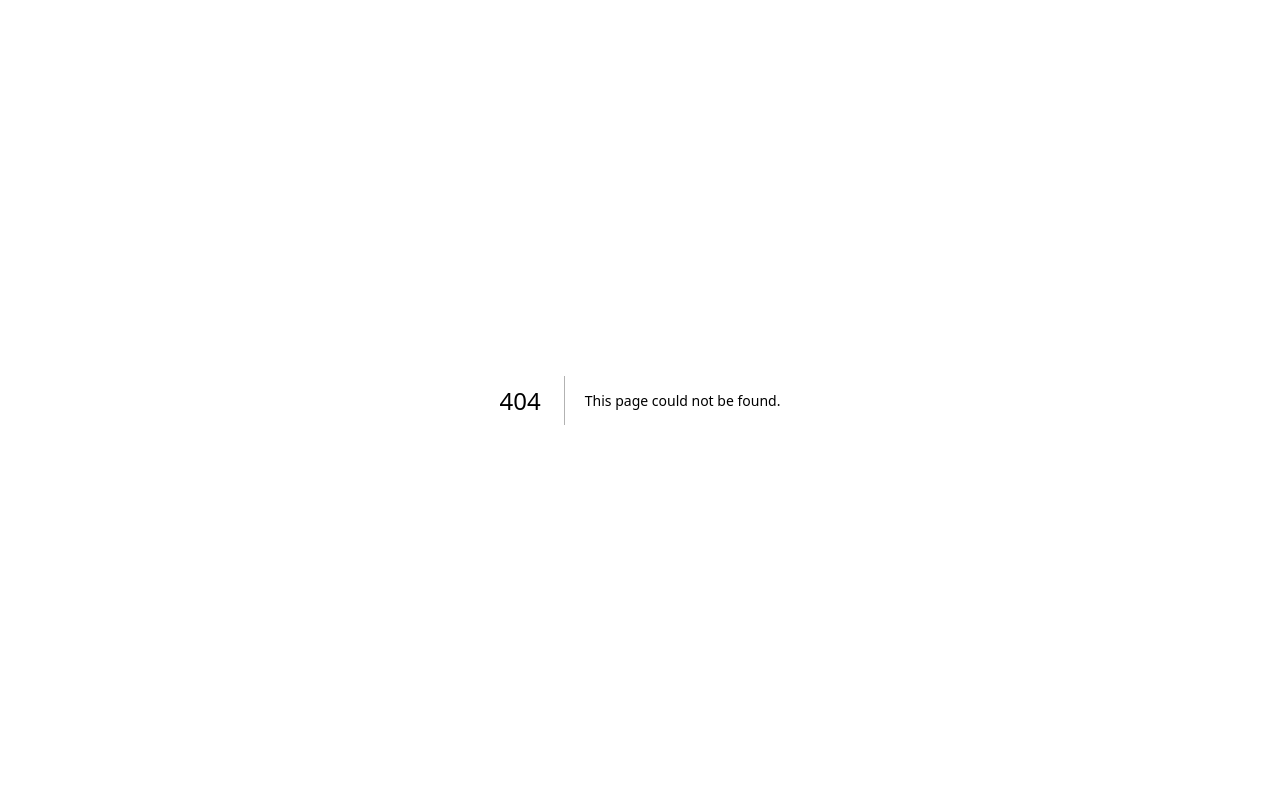
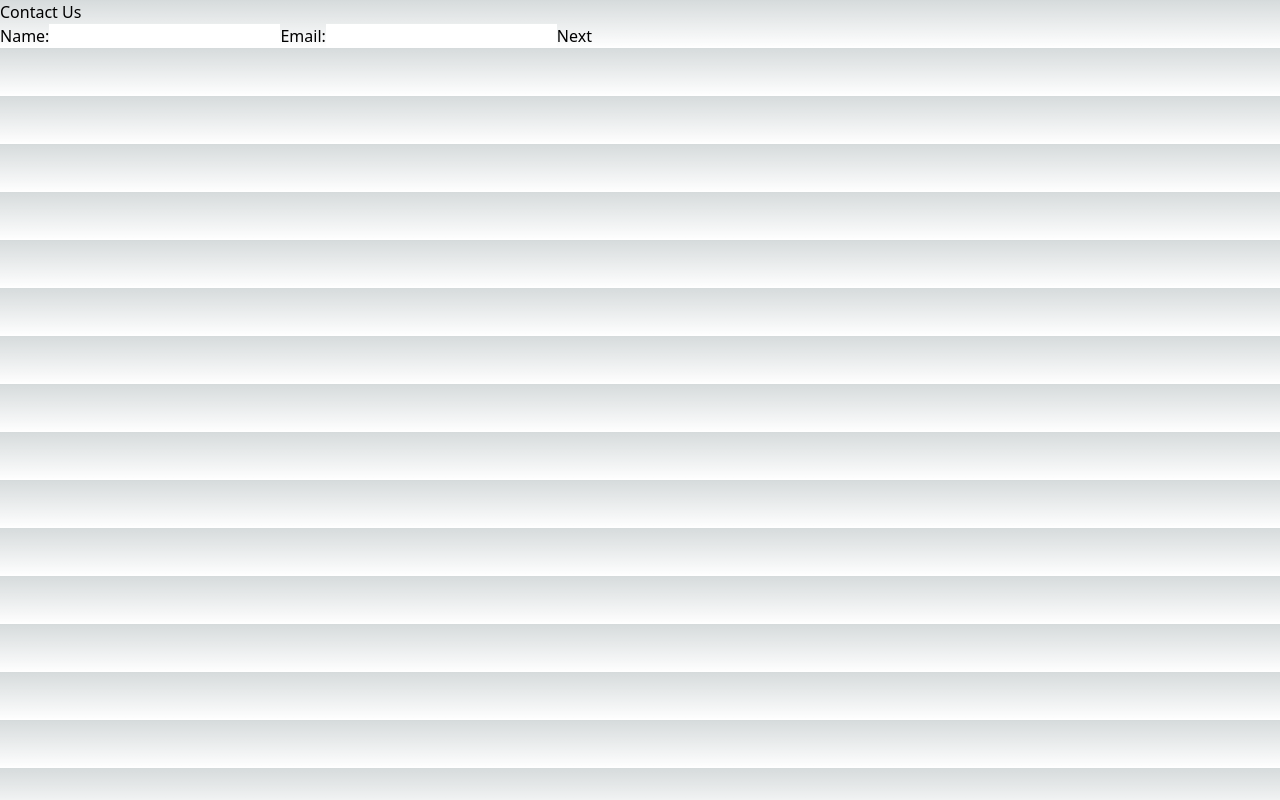
Before and after one commit to Makhi7/multi-step-veterinary-clinic-form, a Next.js app: page /contact in a window 1280 px wide. Before the commit this address had no page. Built offline with nearby package versions, Linux system fonts and the light colour scheme.

Commit message:
setup next.js,tailwind css.created components folder. created contact.js page.

```diff
--- /dev/null
+++ b/components/ContactForm.js
@@ -0,0 +1,89 @@
+
+import React, {useState} from "react";
+
+function ContactForm() {
+    const [currentStep, setCurrentStep] = useState(1);
+
+    const [name, setName] = useState('');
+    const [email, setEmail] = useState('');
+    const [message, setMessage] = useState('');
+
+    const handleNextStep = () => {
+      setCurrentStep(currentStep + 1);
+    };
+
+    const handlePreviousStep = () => {
+      setCurrentStep(currentStep - 1);
+    };
+
+    const handleSubmit = async () => {
+      const formData = { name, email, message };
+      try {
+        const response = await fetch('/api/contact', {
+          method: 'POST',
+          headers: {
+            'Content-Type': 'application/json',
+          },
+          body: JSON.stringify(formData),
+        });
+        const data = await response.json();
+        console.log('Form data sent:', data);
+      } catch (error) {
+        console.error('Error sending form data:', error);
+      }
+    };
+
+    const validateStepOne = () => {
+      return name !== '' && email !== '';
+    };
+
+    const validateStepTwo = () => {
+      return message !== '';
+    };
+
+    return (
+      <div>
+        {currentStep === 1 && (
+          <div>
+            <label htmlFor="name">Name:</label>
+            <input
+              type="text"
+              id="name"
+              value={name}
+              onChange={(event) => setName(event.target.value)}
+            />
+
+            <label htmlFor="email">Email:</label>
+            <input
+              type="email"
+              id="email"
+              value={email}
+              onChange={(event) => setEmail(event.target.value)}
+            />
+
+            <button onClick={handleNextStep} disabled={!validateStepOne()}>
+              Next
+            </button>
+          </div>
+        )}
+
+        {currentStep === 2 && (
+          <div>
+            <label htmlFor="message">Message:</label>
+            <textarea
+              id="message"
+              value={message}
+              onChange={(event) => setMessage(event.target.value)}
+            />
+
+            <button onClick={handlePreviousStep}>Previous</button>
+            <button onClick={handleSubmit} disabled={!validateStepTwo()}>
+              Submit
+            </button>
+          </div>
+        )}
+      </div>
+    );
+  }
+
+export default ContactForm;
--- a/package.json
+++ b/package.json
@@ -11,6 +11,7 @@
   "dependencies": {
     "next": "13.2.4",
     "react": "18.2.0",
-    "react-dom": "18.2.0"
+    "react-dom": "18.2.0",
+    "tailwindcss": "^3.2.7"
   }
 }
--- /dev/null
+++ b/pages/contact.js
@@ -0,0 +1,12 @@
+import ContactForm from "@/components/ContactForm";
+
+function Contact(){
+    return(
+        <div>
+            <h1>Contact Us</h1>
+            <ContactForm />
+        </div>
+    )
+}
+
+export default Contact
--- a/styles/globals.css
+++ b/styles/globals.css
@@ -1,3 +1,7 @@
+@tailwind base;
+@tailwind components;
+@tailwind utilities;
+
 :root {
   --max-width: 1100px;
   --border-radius: 12px;
--- /dev/null
+++ b/tailwind.config.js
@@ -0,0 +1,14 @@
+/** @type {import('tailwindcss').Config} */
+module.exports = {
+  mode: 'jit',
+  purge: ['./pages/**/*.{js,jsx,ts,tsx}', './components/**/*.{js,jsx,ts,tsx}'],
+  darkMode: false,
+  content: [],
+  theme: {
+    extend: {},
+  },
+  variants: {
+    extend: {},
+  },
+  plugins: [],
+}
```
Also changed, not shown: pages/_app.js (+7 -0 lines), 1 other file (tests, documents, lock files or other folders).
